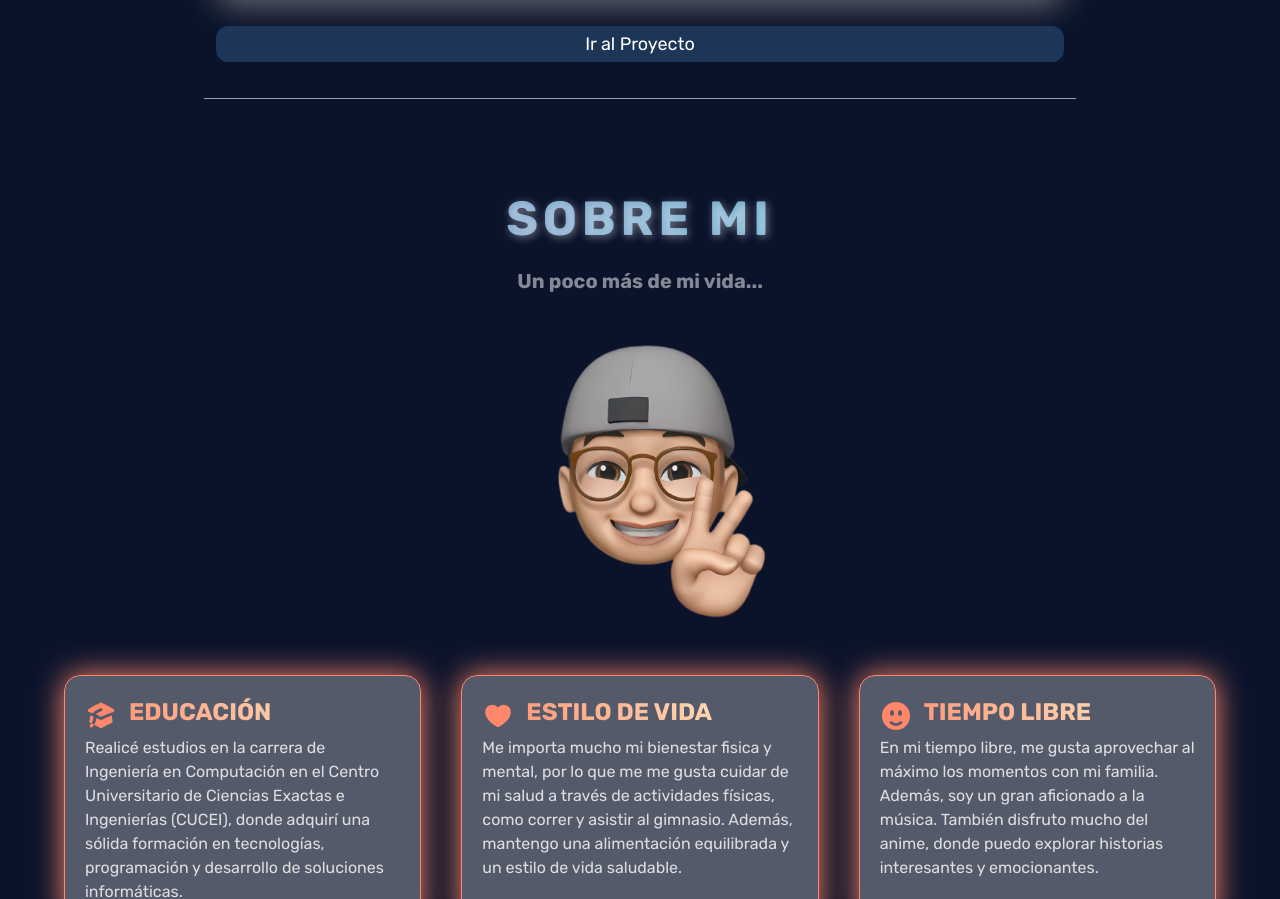
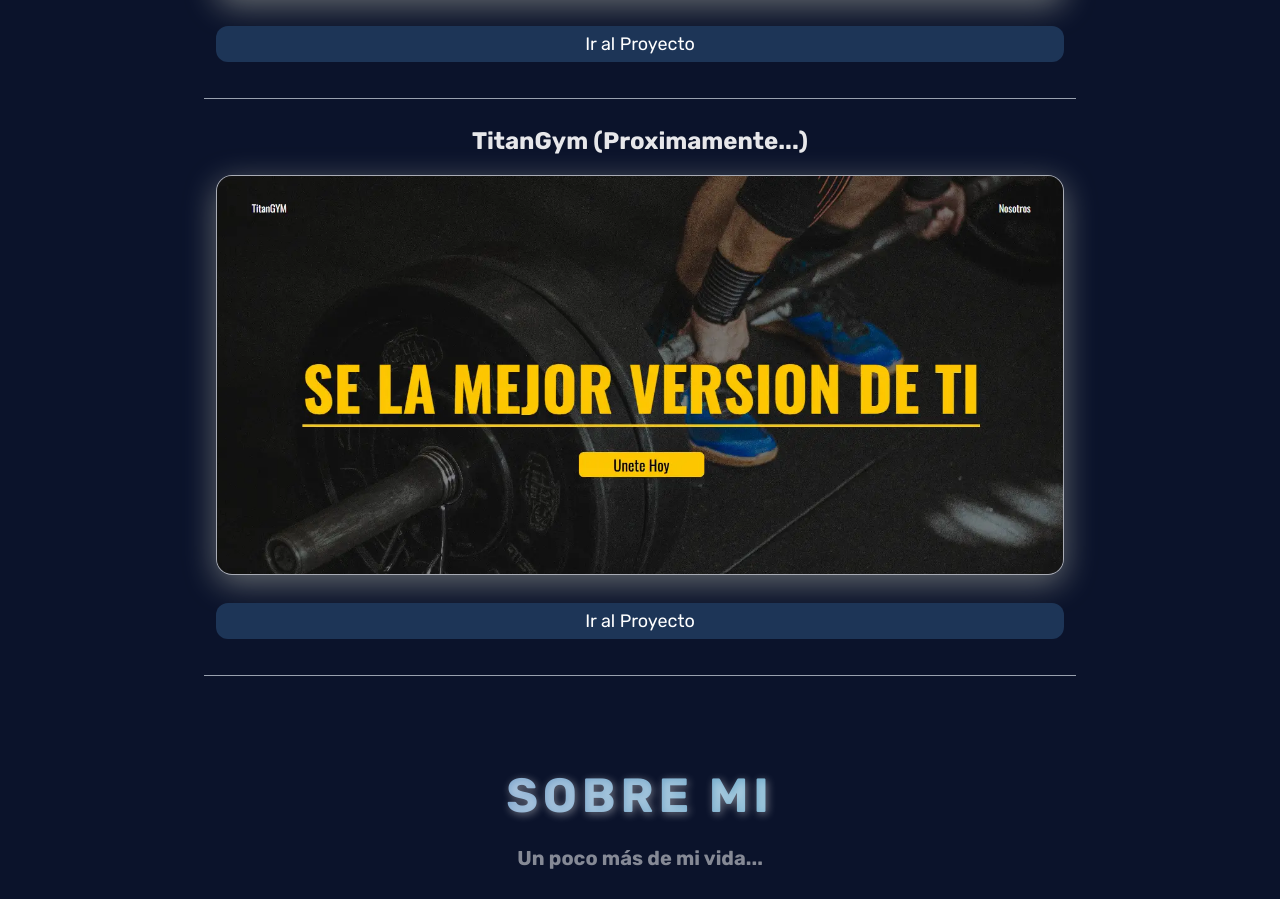
Before and after one commit to andremartingarcialopez/mi-portafolio-web, a React (Vite) app: page / in a window 1280 px wide. Shown: the part 8161-9060 px from the top of the page. Built offline with nearby package versions, Linux system fonts and the light colour scheme; a web font is replaced by a local one.

Commit message:
Se agregao nuevo proyecto TitanGym que esta en proceso de desarrollo aun

```diff
--- a/src/data/proyectos.ts
+++ b/src/data/proyectos.ts
@@ -157,4 +157,19 @@ export const projects: Projects[] = [
     url: "https://drink-recipes-cocktail.netlify.app/",
     alt: "imagen-proyecto-Drink-Recipes",
   },
+   {
+    title: "TitanGym (Proximamente...)",
+    img: "/img/titanGym.webp",
+    description: `Proximamente`,
+    technologiesUse: "Tecnologias Usadas:",
+    technologie01: "Proximamente",
+    descrptionTechnologie01:
+      "Proximamente",
+    technologie02: "Proximamente",
+    descrptionTechnologie02:
+      "Proximamente",
+    id: 11,
+    url: "#",
+    alt: "imagen-proyecto-Titan-Gym",
+  }
 ];
```
Also changed, not shown: public/img/titanGym.webp (added).
